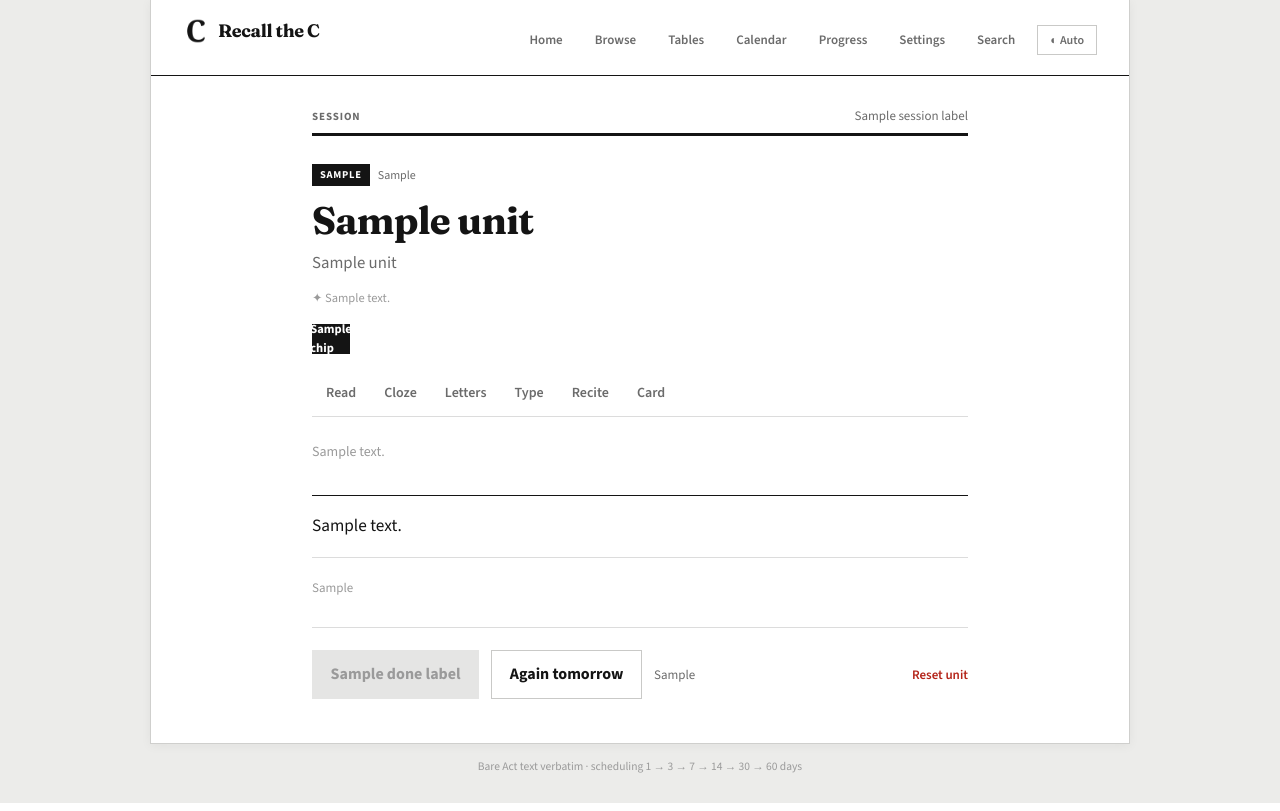
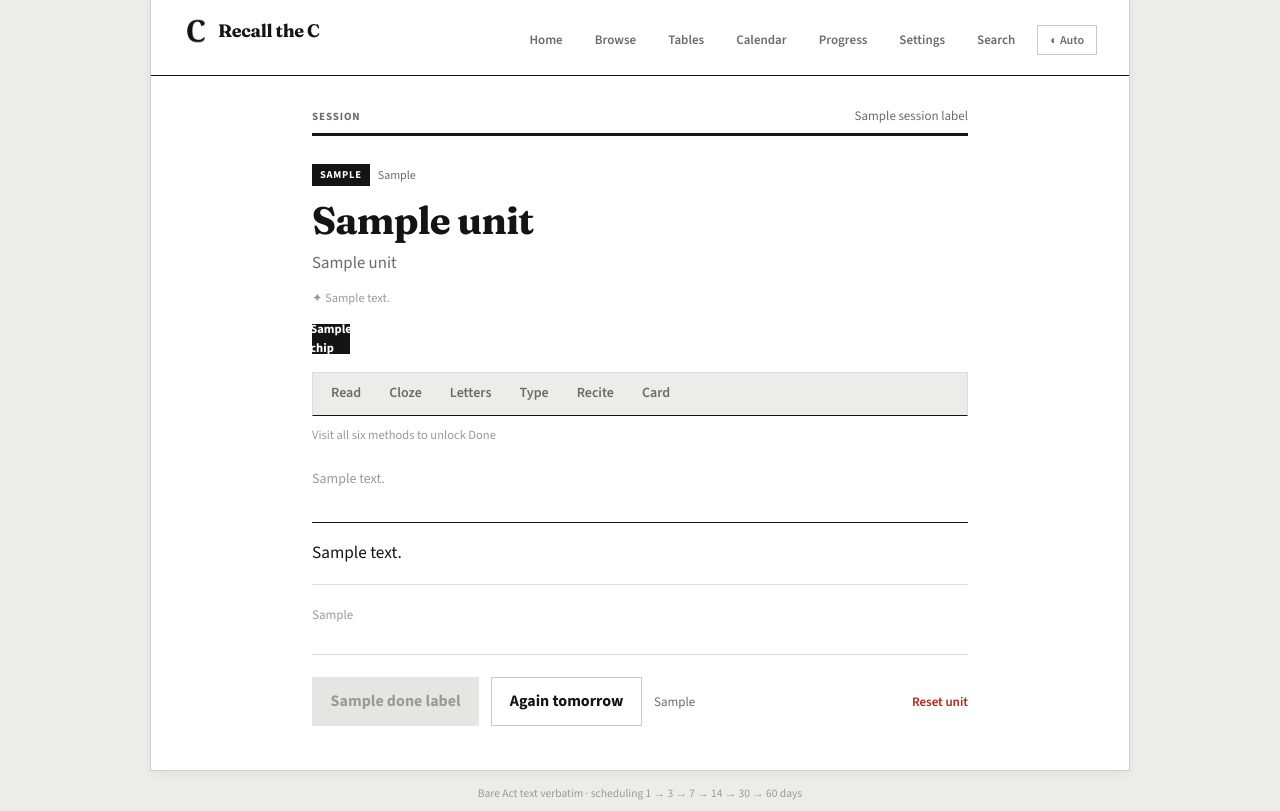
Before and after one commit to sanjisworking-commits/memorize_the_c, a Python web app: template src/constitution_memorizer/web/templates/learn.html in a window 1280 px wide. Shown: the part 29-840 px from the top of the page. Run offline with Jinja, Linux system fonts and the light colour scheme; the template is opened without the code that fills it: most values are stand-ins (such as "Sample title", 1, 10 or a date in 2020).

Commit message:
Learn: hardcode recall mode tabs so they always render
Screenshot showed clause chips but no Read/Cloze/… row. Render the six
mode links explicitly and restyle the tab bar so it cannot blend away.

Co-authored-by: sanjisworking-commits <sanjisworking-commits@users.noreply.github.com>

```diff
--- a/src/constitution_memorizer/web/static/styles.css
+++ b/src/constitution_memorizer/web/static/styles.css
@@ -879,8 +879,13 @@ html[data-theme="dark"] .how-to-use-row {
   flex-wrap: nowrap;
   gap: 0;
   align-items: stretch;
-  border-bottom: 1px solid var(--hairline);
-  margin-top: 16px;
+  width: 100%;
+  box-sizing: border-box;
+  border: 1px solid var(--hairline);
+  border-bottom: 1px solid var(--ink);
+  margin: 18px 0 0;
+  padding: 0 4px;
+  background: var(--page);
   overflow-x: auto;
   -webkit-overflow-scrolling: touch;
   scrollbar-width: thin;
@@ -896,21 +901,24 @@ html[data-theme="dark"] .how-to-use-row {
   font: inherit;
   font-size: 14px;
   font-weight: 600;
-  color: var(--muted);
+  line-height: 1.2;
+  color: var(--muted) !important;
   cursor: pointer;
-  text-decoration: none;
+  text-decoration: none !important;
   display: inline-block;
   flex: 0 0 auto;
   white-space: nowrap;
+  visibility: visible;
+  opacity: 1;
 }
 
 .mode-tab:hover {
-  color: var(--ink);
+  color: var(--ink) !important;
 }
 
 .mode-tab.is-active {
   border-bottom-color: var(--ink);
-  color: var(--ink);
+  color: var(--ink) !important;
   font-weight: 700;
 }
 
@@ -920,10 +928,12 @@ html[data-theme="dark"] .how-to-use-row {
 }
 
 .methods-tracker {
+  display: block;
   margin: 10px 0 0;
   font-size: 12.5px;
   color: var(--faint);
   line-height: 1.45;
+  visibility: visible;
 }
 
 .learn-body {
--- a/src/constitution_memorizer/web/templates/base.html
+++ b/src/constitution_memorizer/web/templates/base.html
@@ -32,7 +32,7 @@
   <link rel="preconnect" href="https://fonts.googleapis.com">
   <link rel="preconnect" href="https://fonts.gstatic.com" crossorigin>
   <link href="https://fonts.googleapis.com/css2?family=Fraunces:opsz,wght@9..144,500;9..144,700&family=Source+Sans+3:wght@400;600;700&display=swap" rel="stylesheet">
-  <link rel="stylesheet" href="/static/styles.css?v=sprint30c">
+  <link rel="stylesheet" href="/static/styles.css?v=sprint30d">
   <link rel="icon" href="/static/brand-c.png" type="image/png">
 </head>
 <body>
--- a/src/constitution_memorizer/web/templates/learn.html
+++ b/src/constitution_memorizer/web/templates/learn.html
@@ -39,24 +39,17 @@
   </nav>
   {% endif %}
 
-  {% set mode_ids = learn_modes if learn_modes is defined else ['read', 'cloze', 'letters', 'type', 'recite', 'card'] %}
-  {% set labels = mode_labels if mode_labels is defined else {
-    'read': 'Read', 'cloze': 'Cloze', 'letters': 'Letters',
-    'type': 'Type', 'recite': 'Recite', 'card': 'Card'
-  } %}
+  {# Six recall modes — always render explicitly (Read → Card). #}
   {% set seen = modes_seen if modes_seen is defined else [] %}
   <div class="mode-tabs" role="tablist" aria-label="Recall modes">
-    {% for mode_id in mode_ids %}
-    <a
-      class="mode-tab{% if learn_mode == mode_id %} is-active{% endif %}"
-      role="tab"
-      aria-selected="{{ 'true' if learn_mode == mode_id else 'false' }}"
-      data-learn-mode="{{ mode_id }}"
-      href="/learn/{{ unit.id }}?mode={{ mode_id }}"
-    >{{ labels[mode_id] }}{% if mode_id in seen %} ✓{% endif %}</a>
-    {% endfor %}
+    <a class="mode-tab{% if learn_mode == 'read' %} is-active{% endif %}" role="tab" aria-selected="{{ 'true' if learn_mode == 'read' else 'false' }}" data-learn-mode="read" href="/learn/{{ unit.id }}?mode=read">Read{% if 'read' in seen %} ✓{% endif %}</a>
+    <a class="mode-tab{% if learn_mode == 'cloze' %} is-active{% endif %}" role="tab" aria-selected="{{ 'true' if learn_mode == 'cloze' else 'false' }}" data-learn-mode="cloze" href="/learn/{{ unit.id }}?mode=cloze">Cloze{% if 'cloze' in seen %} ✓{% endif %}</a>
+    <a class="mode-tab{% if learn_mode == 'letters' %} is-active{% endif %}" role="tab" aria-selected="{{ 'true' if learn_mode == 'letters' else 'false' }}" data-learn-mode="letters" href="/learn/{{ unit.id }}?mode=letters">Letters{% if 'letters' in seen %} ✓{% endif %}</a>
+    <a class="mode-tab{% if learn_mode == 'type' %} is-active{% endif %}" role="tab" aria-selected="{{ 'true' if learn_mode == 'type' else 'false' }}" data-learn-mode="type" href="/learn/{{ unit.id }}?mode=type">Type{% if 'type' in seen %} ✓{% endif %}</a>
+    <a class="mode-tab{% if learn_mode == 'recite' %} is-active{% endif %}" role="tab" aria-selected="{{ 'true' if learn_mode == 'recite' else 'false' }}" data-learn-mode="recite" href="/learn/{{ unit.id }}?mode=recite">Recite{% if 'recite' in seen %} ✓{% endif %}</a>
+    <a class="mode-tab{% if learn_mode == 'card' %} is-active{% endif %}" role="tab" aria-selected="{{ 'true' if learn_mode == 'card' else 'false' }}" data-learn-mode="card" href="/learn/{{ unit.id }}?mode=card">Card{% if 'card' in seen %} ✓{% endif %}</a>
   </div>
-  <p class="methods-tracker" id="methods-tracker" data-count="{{ seen|length }}">{{ modes_tracker | default('') }}</p>
+  <p class="methods-tracker" id="methods-tracker" data-count="{{ seen|length }}">{{ modes_tracker | default('Visit all six methods to unlock Done') }}</p>
 
   {% if stem_text %}
   <p class="learn-stem">{{ stem_text }}</p>
```
Also changed, not shown: tests/test_web_sprint13.py (+1 -1 lines), tests/test_web_sprint14.py (+2 -2 lines), tests/test_web_sprint15.py (+1 -1 lines), tests/test_web_sprint16.py (+1 -1 lines), tests/test_web_sprint17.py (+1 -1 lines), tests/test_web_sprint18.py (+1 -1 lines), tests/test_web_sprint19.py (+2 -2 lines), tests/test_web_sprint20.py (+2 -2 lines), tests/test_web_sprint21.py (+2 -2 lines), tests/test_web_sprint22.py (+2 -2 lines), tests/test_web_sprint26.py (+1 -1 lines), tests/test_web_sprint29.py (+1 -1 lines), tests/test_web_sprint30.py (+1 -1 lines).
